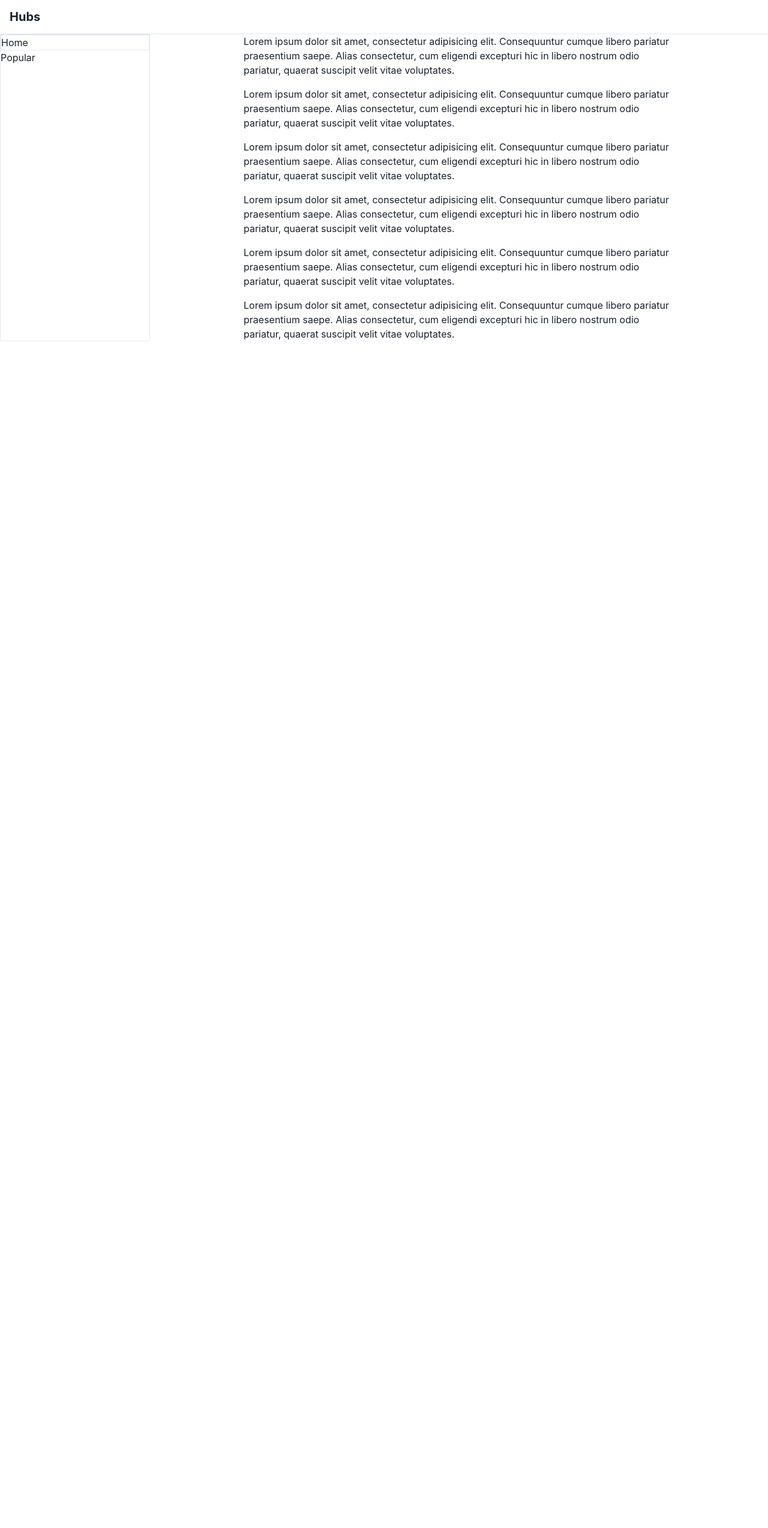
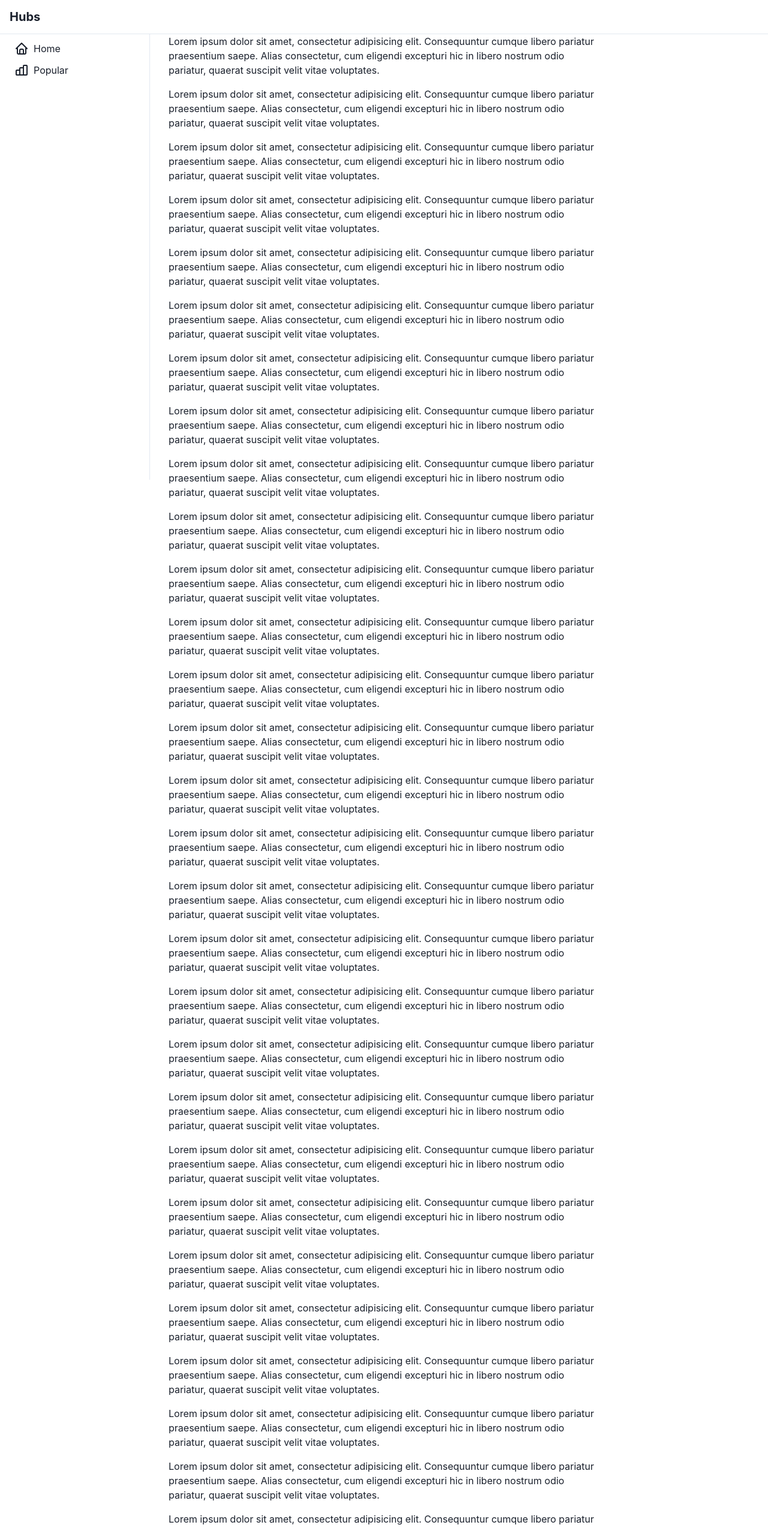
Before and after one commit to luomsa/Hubs, a React (Vite) app in the folder Hubs.Client/: page / in a window 1280 px wide. Shown: the top 2548 px of the page at 60% size. Before the commit the page ends 800 px from the top, so only its background shows below. Built offline with nearby package versions, Linux system fonts and the light colour scheme.

Commit message:
add initial layout

```diff
--- a/Hubs.Client/src/App.tsx
+++ b/Hubs.Client/src/App.tsx
@@ -1,34 +1,35 @@
 import './App.css'
-import {Box, Button, Container, Flex, Heading, Stack, useBreakpoint, useBreakpointValue} from "@chakra-ui/react";
+import {Box, Container, Flex, Heading, ListItem, Stack, UnorderedList, useBreakpointValue, Text} from "@chakra-ui/react";
 import NavMenu from "./components/NavMenu.tsx";
+import {Icon} from "@chakra-ui/icons";
+import {IconChartBarPopular, IconHome} from "@tabler/icons-react";
 
 function App() {
     const hideDrawerBreakpoint = useBreakpointValue({
         base: "block",
-        md: "none"
+        xl: "none"
     })
     const hideSidebarBreakpoint = useBreakpointValue({
         base: "none",
-        md: "block"
+        xl: "block"
     })
     return (
         <>
-            <Flex as={"header"} w='100%' p={4} borderBottomWidth={1} alignItems={"center"} gap={1}>
-               <Box display={hideDrawerBreakpoint}><NavMenu /></Box>
+            <Flex as={"header"} h={"57px"} w='100%' p={4} borderBottomWidth={1} alignItems={"center"} gap={1} position={"fixed"} top={0} bg={"white"}>
+                <Box display={hideDrawerBreakpoint}><NavMenu/></Box>
                 <Heading as='div' size='md'>
                     Hubs
                 </Heading>
             </Flex>
             <Flex>
-                <Stack display={hideSidebarBreakpoint} as={"nav"} spacing={4} direction='column' align='center' minW={"250px"} borderWidth={1}>
-                    <Box borderWidth={1}>
-                        Home
-                    </Box>
-                    <Box>
-                        Popular
-                    </Box>
+                <Stack display={hideSidebarBreakpoint} as={"nav"} spacing={4} direction='column' align='center'
+                       minW={"250px"} minH={"calc(100dvh - 57px)"} borderInlineEndWidth={1} paddingInline={"1.5em"} position={"fixed"} top={"57px"}>
+                    <UnorderedList listStyleType={"none"} marginInlineStart={"0"}>
+                        <ListItem _hover={{cursor: "pointer"}} marginBlock={3}><Stack direction={"row"}><Icon as={IconHome} boxSize={6}/><Text>Home</Text></Stack></ListItem>
+                        <ListItem _hover={{cursor: "pointer"}} marginBlock={3}><Stack direction={"row"}><Icon as={IconChartBarPopular} boxSize={6}/><Text>Popular</Text></Stack></ListItem>
+                    </UnorderedList>
                 </Stack>
-                <Container maxW={"750px"} centerContent>
+                <Container marginTop={"57px"} maxW={"750px"} centerContent>
                     <Stack as={"main"} spacing={4} direction='column' align='center'>
                         <Box as={"article"}>Lorem ipsum dolor sit amet, consectetur adipisicing elit. Consequuntur
                             cumque
@@ -49,6 +50,85 @@ function App() {
                         ipsum dolor sit amet, consectetur adipisicing elit. Consequuntur cumque
                         libero pariatur praesentium saepe. Alias consectetur, cum eligendi excepturi hic in libero
                         nostrum odio pariatur, quaerat suscipit velit vitae voluptates.</Box>
+                        <Box as={"article"}>Lorem
+                            ipsum dolor sit amet, consectetur adipisicing elit. Consequuntur cumque
+                            libero pariatur praesentium saepe. Alias consectetur, cum eligendi excepturi hic in libero
+                            nostrum odio pariatur, quaerat suscipit velit vitae voluptates.</Box><Box as={"article"}>Lorem
+                        ipsum dolor sit amet, consectetur adipisicing elit. Consequuntur cumque
+                        libero pariatur praesentium saepe. Alias consectetur, cum eligendi excepturi hic in libero
+                        nostrum odio pariatur, quaerat suscipit velit vitae voluptates.</Box><Box as={"article"}>Lorem
+                        ipsum dolor sit amet, consectetur adipisicing elit. Consequuntur cumque
+                        libero pariatur praesentium saepe. Alias consectetur, cum eligendi excepturi hic in libero
+                        nostrum odio pariatur, quaerat suscipit velit vitae voluptates.</Box><Box as={"article"}>Lorem
+                        ipsum dolor sit amet, consectetur adipisicing elit. Consequuntur cumque
+                        libero pariatur praesentium saepe. Alias consectetur, cum eligendi excepturi hic in libero
+                        nostrum odio pariatur, quaerat suscipit velit vitae voluptates.</Box><Box as={"article"}>Lorem
+                        ipsum dolor sit amet, consectetur adipisicing elit. Consequuntur cumque
+                        libero pariatur praesentium saepe. Alias consectetur, cum eligendi excepturi hic in libero
+                        nostrum odio pariatur, quaerat suscipit velit vitae voluptates.</Box><Box as={"article"}>Lorem
+                        ipsum dolor sit amet, consectetur adipisicing elit. Consequuntur cumque
+                        libero pariatur praesentium saepe. Alias consectetur, cum eligendi excepturi hic in libero
+                        nostrum odio pariatur, quaerat suscipit velit vitae voluptates.</Box><Box as={"article"}>Lorem
+                        ipsum dolor sit amet, consectetur adipisicing elit. Consequuntur cumque
+                        libero pariatur praesentium saepe. Alias consectetur, cum eligendi excepturi hic in libero
+                        nostrum odio pariatur, quaerat suscipit velit vitae voluptates.</Box><Box as={"article"}>Lorem
+                        ipsum dolor sit amet, consectetur adipisicing elit. Consequuntur cumque
+                        libero pariatur praesentium saepe. Alias consectetur, cum eligendi excepturi hic in libero
+                        nostrum odio pariatur, quaerat suscipit velit vitae voluptates.</Box><Box as={"article"}>Lorem
+                        ipsum dolor sit amet, consectetur adipisicing elit. Consequuntur cumque
+                        libero pariatur praesentium saepe. Alias consectetur, cum eligendi excepturi hic in libero
+                        nostrum odio pariatur, quaerat suscipit velit vitae voluptates.</Box><Box as={"article"}>Lorem
+                        ipsum dolor sit amet, consectetur adipisicing elit. Consequuntur cumque
+                        libero pariatur praesentium saepe. Alias consectetur, cum eligendi excepturi hic in libero
+                        nostrum odio pariatur, quaerat suscipit velit vitae voluptates.</Box><Box as={"article"}>Lorem
+                        ipsum dolor sit amet, consectetur adipisicing elit. Consequuntur cumque
+                        libero pariatur praesentium saepe. Alias consectetur, cum eligendi excepturi hic in libero
+                        nostrum odio pariatur, quaerat suscipit velit vitae voluptates.</Box><Box as={"article"}>Lorem
+                        ipsum dolor sit amet, consectetur adipisicing elit. Consequuntur cumque
+                        libero pariatur praesentium saepe. Alias consectetur, cum eligendi excepturi hic in libero
+                        nostrum odio pariatur, quaerat suscipit velit vitae voluptates.</Box><Box as={"article"}>Lorem
+                        ipsum dolor sit amet, consectetur adipisicing elit. Consequuntur cumque
+                        libero pariatur praesentium saepe. Alias consectetur, cum eligendi excepturi hic in libero
+                        nostrum odio pariatur, quaerat suscipit velit vitae voluptates.</Box><Box as={"article"}>Lorem
+                        ipsum dolor sit amet, consectetur adipisicing elit. Consequuntur cumque
+                        libero pariatur praesentium saepe. Alias consectetur, cum eligendi excepturi hic in libero
+                        nostrum odio pariatur, quaerat suscipit velit vitae voluptates.</Box><Box as={"article"}>Lorem
+                        ipsum dolor sit amet, consectetur adipisicing elit. Consequuntur cumque
+                        libero pariatur praesentium saepe. Alias consectetur, cum eligendi excepturi hic in libero
+                        nostrum odio pariatur, quaerat suscipit velit vitae voluptates.</Box><Box as={"article"}>Lorem
+                        ipsum dolor sit amet, consectetur adipisicing elit. Consequuntur cumque
+                        libero pariatur praesentium saepe. Alias consectetur, cum eligendi excepturi hic in libero
+                        nostrum odio pariatur, quaerat suscipit velit vitae voluptates.</Box><Box as={"article"}>Lorem
+                        ipsum dolor sit amet, consectetur adipisicing elit. Consequuntur cumque
+                        libero pariatur praesentium saepe. Alias consectetur, cum eligendi excepturi hic in libero
+                        nostrum odio pariatur, quaerat suscipit velit vitae voluptates.</Box><Box as={"article"}>Lorem
+                        ipsum dolor sit amet, consectetur adipisicing elit. Consequuntur cumque
+                        libero pariatur praesentium saepe. Alias consectetur, cum eligendi excepturi hic in libero
+                        nostrum odio pariatur, quaerat suscipit velit vitae voluptates.</Box><Box as={"article"}>Lorem
+                        ipsum dolor sit amet, consectetur adipisicing elit. Consequuntur cumque
+                        libero pariatur praesentium saepe. Alias consectetur, cum eligendi excepturi hic in libero
+                        nostrum odio pariatur, quaerat suscipit velit vitae voluptates.</Box><Box as={"article"}>Lorem
+                        ipsum dolor sit amet, consectetur adipisicing elit. Consequuntur cumque
+                        libero pariatur praesentium saepe. Alias consectetur, cum eligendi excepturi hic in libero
+                        nostrum odio pariatur, quaerat suscipit velit vitae voluptates.</Box><Box as={"article"}>Lorem
+                        ipsum dolor sit amet, consectetur adipisicing elit. Consequuntur cumque
+                        libero pariatur praesentium saepe. Alias consectetur, cum eligendi excepturi hic in libero
+                        nostrum odio pariatur, quaerat suscipit velit vitae voluptates.</Box><Box as={"article"}>Lorem
+                        ipsum dolor sit amet, consectetur adipisicing elit. Consequuntur cumque
+                        libero pariatur praesentium saepe. Alias consectetur, cum eligendi excepturi hic in libero
+                        nostrum odio pariatur, quaerat suscipit velit vitae voluptates.</Box><Box as={"article"}>Lorem
+                        ipsum dolor sit amet, consectetur adipisicing elit. Consequuntur cumque
+                        libero pariatur praesentium saepe. Alias consectetur, cum eligendi excepturi hic in libero
+                        nostrum odio pariatur, quaerat suscipit velit vitae voluptates.</Box><Box as={"article"}>Lorem
+                        ipsum dolor sit amet, consectetur adipisicing elit. Consequuntur cumque
+                        libero pariatur praesentium saepe. Alias consectetur, cum eligendi excepturi hic in libero
+                        nostrum odio pariatur, quaerat suscipit velit vitae voluptates.</Box><Box as={"article"}>Lorem
+                        ipsum dolor sit amet, consectetur adipisicing elit. Consequuntur cumque
+                        libero pariatur praesentium saepe. Alias consectetur, cum eligendi excepturi hic in libero
+                        nostrum odio pariatur, quaerat suscipit velit vitae voluptates.</Box><Box as={"article"}>Lorem
+                        ipsum dolor sit amet, consectetur adipisicing elit. Consequuntur cumque
+                        libero pariatur praesentium saepe. Alias consectetur, cum eligendi excepturi hic in libero
+                        nostrum odio pariatur, quaerat suscipit velit vitae voluptates.</Box>
                     </Stack>
                 </Container>
             </Flex>
--- a/Hubs.Client/src/components/NavMenu.tsx
+++ b/Hubs.Client/src/components/NavMenu.tsx
@@ -1,5 +1,4 @@
 import {
-    Button,
     Drawer, DrawerBody,
     DrawerContent,
     DrawerHeader,
@@ -12,10 +11,10 @@ const NavMenu = () => {
     return (
         <>
             <IconButton aria-label={"Open navigation menu"} icon={<HamburgerIcon/>} onClick={onOpen}/>
-            <Drawer placement={"left"} onClose={onClose} isOpen={isOpen}>
+            <Drawer size={"xs"} placement={"left"} onClose={onClose} isOpen={isOpen}>
                 <DrawerOverlay/>
                 <DrawerContent>
-                    <DrawerHeader borderBottomWidth='1px'>Basic Drawer</DrawerHeader>
+                    <DrawerHeader borderBottomWidth='1px'>Hubs</DrawerHeader>
                     <DrawerBody>
                         <p>Some contents...</p>
                         <p>Some contents...</p>
--- a/Hubs.Client/src/index.css
+++ b/Hubs.Client/src/index.css
@@ -0,0 +1,3 @@
+#root {
+    isolation: isolate;
+}
```
